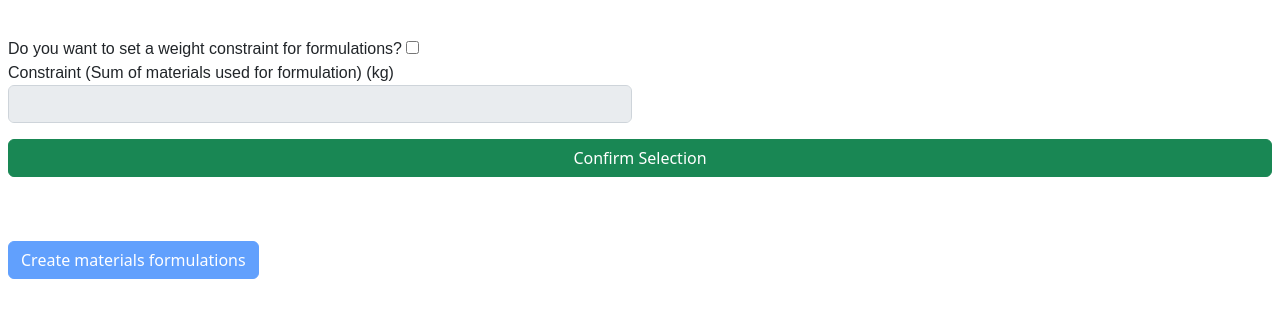
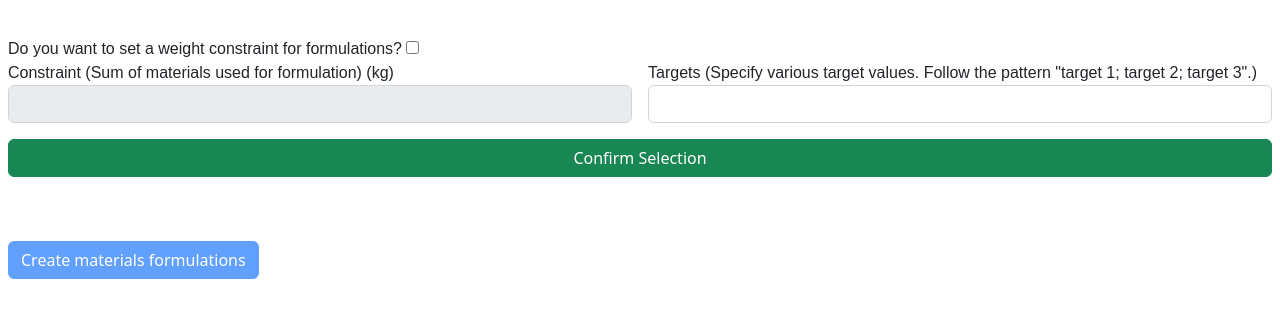
Before and after one commit to BAMresearch/WEBSLAMD, a Flask app: page /materials/formulations in a window 1280 px wide. Shown: the part 388-706 px from the top of the page. Run offline with Flask 2, Linux system fonts and the light colour scheme.

Commit message:
slamd-53: add targets field

```diff
--- a/slamd/formulations/processing/forms/materials_and_processes_selection_form.py
+++ b/slamd/formulations/processing/forms/materials_and_processes_selection_form.py
@@ -1,9 +1,8 @@
 from flask_wtf import FlaskForm as Form
-from wtforms import validators, SelectMultipleField, SubmitField, DecimalField, BooleanField, SelectField
+from wtforms import validators, SelectMultipleField, SubmitField, DecimalField, BooleanField, SelectField, StringField
 
 
 class MaterialsAndProcessesSelectionForm(Form):
-
     powder_selection = SelectField(
         label='Powders',
         validators=[validators.DataRequired()],
@@ -40,6 +39,9 @@ class MaterialsAndProcessesSelectionForm(Form):
         choices=[]
     )
 
+    targets_field = StringField(
+        'Targets (Specify various target values. Follow the pattern "target 1; target 2; target 3".)')
+
     with_constraint = BooleanField(label='Do you want to set a weight constraint for formulations?')
 
     weigth_constraint = DecimalField('Constraint (Sum of materials used for formulation) (kg)')
--- a/slamd/formulations/static/formulations.css
+++ b/slamd/formulations/static/formulations.css
@@ -1,3 +1,7 @@
 .formulations_constraint {
     padding-top: 20px;
 }
+
+.formulations_targets {
+    padding-top: 45px;
+}
--- a/slamd/formulations/templates/formulations_form.html
+++ b/slamd/formulations/templates/formulations_form.html
@@ -42,6 +42,12 @@
             </div>
         </div>
     </div>
+    <div class="col-md-6">
+        <div class="formulations_targets">
+            {{ materials_and_processes_selection_form.targets_field.label(class_="control-label") }}
+            {{ materials_and_processes_selection_form.targets_field(class_="form-control") }}
+        </div>
+    </div>
     <div>
         {{ create_change_selection_button("change_materials_and_processes_selection_button",
         "confirm_materials_and_processes_selection_button",
```
